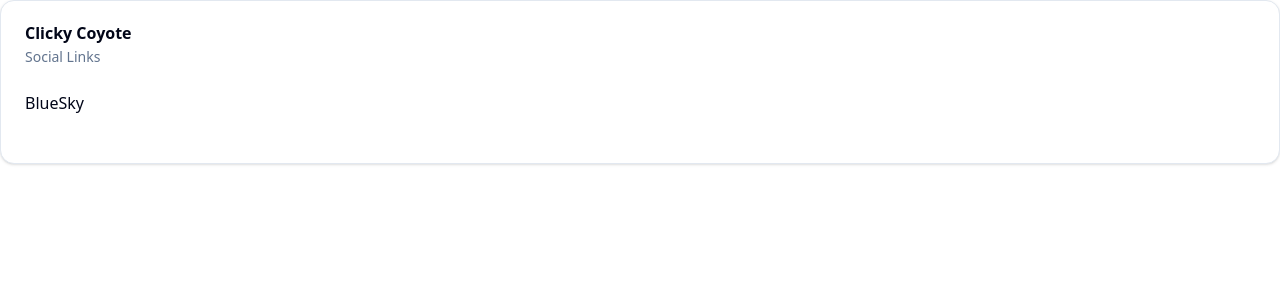
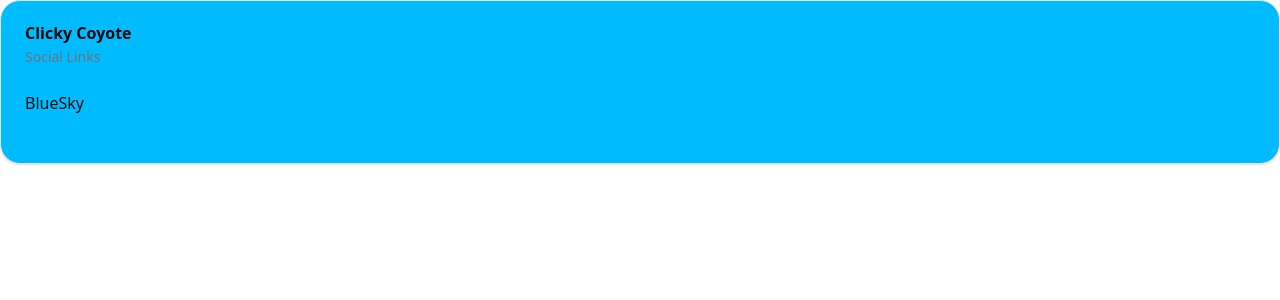
Before and after one commit to ClickyCoyote/coyote.fm, a Vue app: page / in a window 1280 px wide. Shown: the top 300 px of the page. Built offline with nearby package versions, Linux system fonts and the light colour scheme.

Commit message:
cfix bsky link

```diff
--- a/src/components/SocialLinks.vue
+++ b/src/components/SocialLinks.vue
@@ -3,13 +3,13 @@
 </script>
 
 <template>
-  <Card>
+  <Card class="bg-sky-400">
     <CardHeader>
       <CardTitle>Clicky Coyote</CardTitle>
       <CardDescription>Social Links</CardDescription>
     </CardHeader>
     <CardContent>
-      <p><a href="https://bsky.app/clicky.coyote.fm">BlueSky</a></p>
+      <p><a href="https://bsky.app/profile/clicky.coyote.fm">BlueSky</a></p>
     </CardContent>
     <CardFooter>
     </CardFooter>
--- a/src/style.css
+++ b/src/style.css
@@ -43,80 +43,79 @@
 }
 
 :root {
-  --radius: 0.625rem;
+    --radius: 1rem;
     --background: oklch(1 0 0);
-  --foreground: oklch(0.129 0.042 264.695);
+    --foreground: oklch(0.141 0.005 285.823);
     --card: oklch(1 0 0);
-  --card-foreground: oklch(0.129 0.042 264.695);
+    --card-foreground: oklch(0.141 0.005 285.823);
     --popover: oklch(1 0 0);
-  --popover-foreground: oklch(0.129 0.042 264.695);
-  --primary: oklch(0.208 0.042 265.755);
-  --primary-foreground: oklch(0.984 0.003 247.858);
-  --secondary: oklch(0.968 0.007 247.896);
-  --secondary-foreground: oklch(0.208 0.042 265.755);
-  --muted: oklch(0.968 0.007 247.896);
-  --muted-foreground: oklch(0.554 0.046 257.417);
-  --accent: oklch(0.968 0.007 247.896);
-  --accent-foreground: oklch(0.208 0.042 265.755);
+    --popover-foreground: oklch(0.141 0.005 285.823);
+    --primary: oklch(0.623 0.214 259.815);
+    --primary-foreground: oklch(0.97 0.014 254.604);
+    --secondary: oklch(0.967 0.001 286.375);
+    --secondary-foreground: oklch(0.21 0.006 285.885);
+    --muted: oklch(0.967 0.001 286.375);
+    --muted-foreground: oklch(0.552 0.016 285.938);
+    --accent: oklch(0.967 0.001 286.375);
+    --accent-foreground: oklch(0.21 0.006 285.885);
     --destructive: oklch(0.577 0.245 27.325);
-  --border: oklch(0.929 0.013 255.508);
-  --input: oklch(0.929 0.013 255.508);
-  --ring: oklch(0.704 0.04 256.788);
+    --border: oklch(0.92 0.004 286.32);
+    --input: oklch(0.92 0.004 286.32);
+    --ring: oklch(0.623 0.214 259.815);
     --chart-1: oklch(0.646 0.222 41.116);
     --chart-2: oklch(0.6 0.118 184.704);
     --chart-3: oklch(0.398 0.07 227.392);
     --chart-4: oklch(0.828 0.189 84.429);
     --chart-5: oklch(0.769 0.188 70.08);
-  --sidebar: oklch(0.984 0.003 247.858);
-  --sidebar-foreground: oklch(0.129 0.042 264.695);
-  --sidebar-primary: oklch(0.208 0.042 265.755);
-  --sidebar-primary-foreground: oklch(0.984 0.003 247.858);
-  --sidebar-accent: oklch(0.968 0.007 247.896);
-  --sidebar-accent-foreground: oklch(0.208 0.042 265.755);
-  --sidebar-border: oklch(0.929 0.013 255.508);
-  --sidebar-ring: oklch(0.704 0.04 256.788);
-  --destructive-foreground: oklch(0.577 0.245 27.325);
+    --sidebar: oklch(0.985 0 0);
+    --sidebar-foreground: oklch(0.141 0.005 285.823);
+    --sidebar-primary: oklch(0.623 0.214 259.815);
+    --sidebar-primary-foreground: oklch(0.97 0.014 254.604);
+    --sidebar-accent: oklch(0.967 0.001 286.375);
+    --sidebar-accent-foreground: oklch(0.21 0.006 285.885);
+    --sidebar-border: oklch(0.92 0.004 286.32);
+    --sidebar-ring: oklch(0.623 0.214 259.815);
 }
 
 .dark {
-  --background: oklch(0.129 0.042 264.695);
-  --foreground: oklch(0.984 0.003 247.858);
-  --card: oklch(0.129 0.042 264.695);
-  --card-foreground: oklch(0.984 0.003 247.858);
-  --popover: oklch(0.129 0.042 264.695);
-  --popover-foreground: oklch(0.984 0.003 247.858);
-  --primary: oklch(0.984 0.003 247.858);
-  --primary-foreground: oklch(0.208 0.042 265.755);
-  --secondary: oklch(0.279 0.041 260.031);
-  --secondary-foreground: oklch(0.984 0.003 247.858);
-  --muted: oklch(0.279 0.041 260.031);
-  --muted-foreground: oklch(0.704 0.04 256.788);
-  --accent: oklch(0.279 0.041 260.031);
-  --accent-foreground: oklch(0.984 0.003 247.858);
-  --destructive: oklch(0.396 0.141 25.723);
-  --border: oklch(0.279 0.041 260.031);
-  --input: oklch(0.279 0.041 260.031);
-  --ring: oklch(0.446 0.043 257.281);
+    --background: oklch(0.141 0.005 285.823);
+    --foreground: oklch(0.985 0 0);
+    --card: oklch(0.21 0.006 285.885);
+    --card-foreground: oklch(0.985 0 0);
+    --popover: oklch(0.21 0.006 285.885);
+    --popover-foreground: oklch(0.985 0 0);
+    --primary: oklch(0.546 0.245 262.881);
+    --primary-foreground: oklch(0.379 0.146 265.522);
+    --secondary: oklch(0.274 0.006 286.033);
+    --secondary-foreground: oklch(0.985 0 0);
+    --muted: oklch(0.274 0.006 286.033);
+    --muted-foreground: oklch(0.705 0.015 286.067);
+    --accent: oklch(0.274 0.006 286.033);
+    --accent-foreground: oklch(0.985 0 0);
+    --destructive: oklch(0.704 0.191 22.216);
+    --border: oklch(1 0 0 / 10%);
+    --input: oklch(1 0 0 / 15%);
+    --ring: oklch(0.488 0.243 264.376);
     --chart-1: oklch(0.488 0.243 264.376);
     --chart-2: oklch(0.696 0.17 162.48);
     --chart-3: oklch(0.769 0.188 70.08);
     --chart-4: oklch(0.627 0.265 303.9);
     --chart-5: oklch(0.645 0.246 16.439);
-  --sidebar: oklch(0.208 0.042 265.755);
-  --sidebar-foreground: oklch(0.984 0.003 247.858);
-  --sidebar-primary: oklch(0.488 0.243 264.376);
-  --sidebar-primary-foreground: oklch(0.984 0.003 247.858);
-  --sidebar-accent: oklch(0.279 0.041 260.031);
-  --sidebar-accent-foreground: oklch(0.984 0.003 247.858);
-  --sidebar-border: oklch(0.279 0.041 260.031);
-  --sidebar-ring: oklch(0.446 0.043 257.281);
-  --destructive-foreground: oklch(0.637 0.237 25.331);
+    --sidebar: oklch(0.21 0.006 285.885);
+    --sidebar-foreground: oklch(0.985 0 0);
+    --sidebar-primary: oklch(0.546 0.245 262.881);
+    --sidebar-primary-foreground: oklch(0.379 0.146 265.522);
+    --sidebar-accent: oklch(0.274 0.006 286.033);
+    --sidebar-accent-foreground: oklch(0.985 0 0);
+    --sidebar-border: oklch(1 0 0 / 10%);
+    --sidebar-ring: oklch(0.488 0.243 264.376);
 }
 
 @layer base {
     * {
         @apply border-border outline-ring/50;
     }
+
     body {
         @apply bg-background text-foreground;
     }
```
Lines whose indentation alone changed are shown as unchanged.
